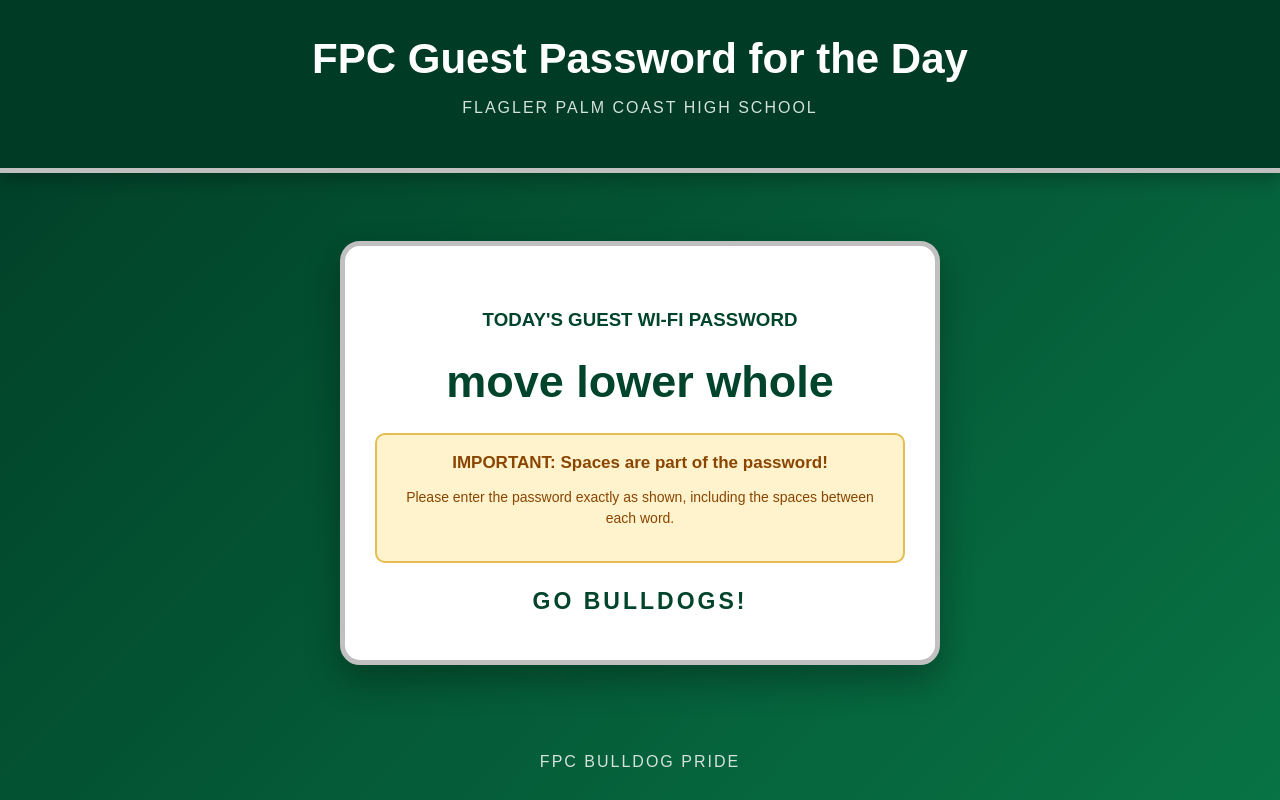
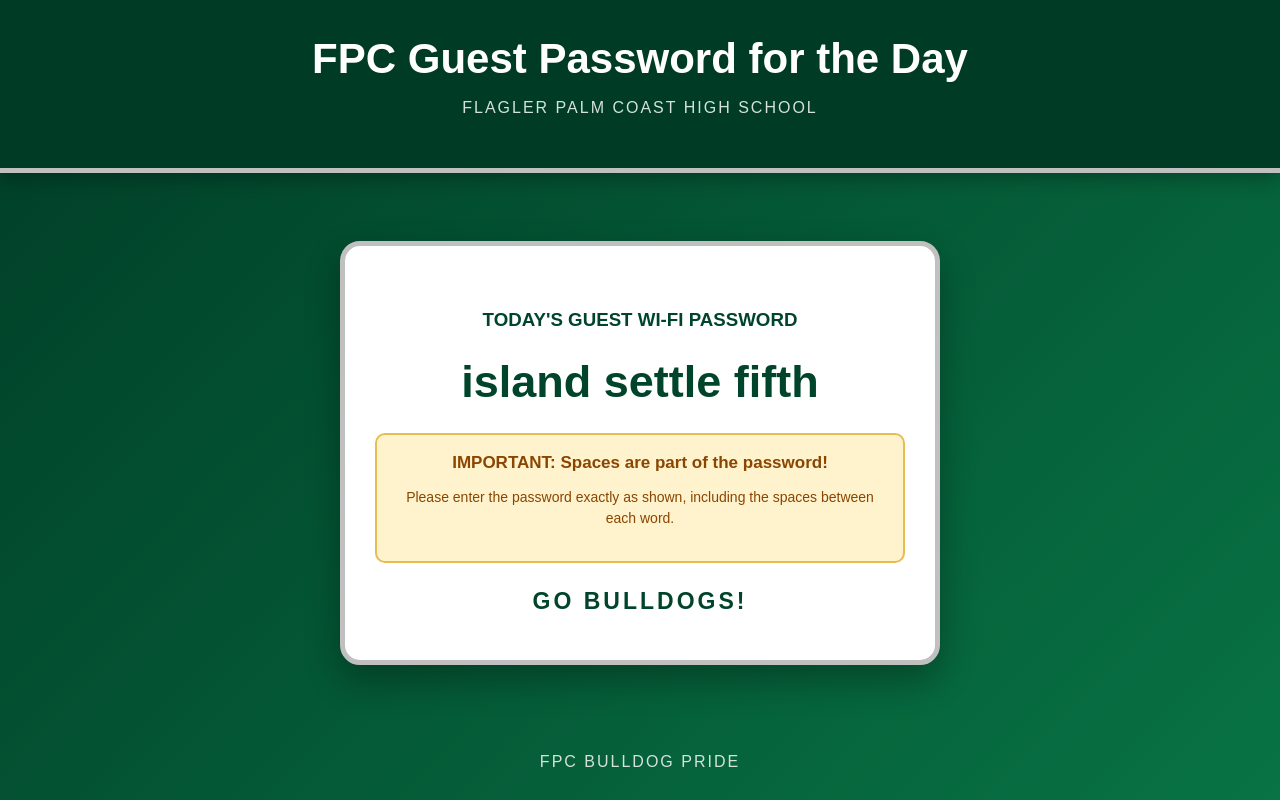
Before and after one commit to martinezr-netizen/FPC-GUEST, a plain HTML site: page index.html in a window 1280 px wide. Drawn offline with Linux system fonts and the light colour scheme.

Commit message:
Update index.html

```diff
--- a/index.html
+++ b/index.html
@@ -109,7 +109,7 @@
 
             <h3>TODAY'S GUEST WI-FI PASSWORD</h3>
 
-            <h2 class="password">move lower whole</h2>
+            <h2 class="password">island settle fifth</h2>
 
             <div class="notice">
                 <strong>
```
